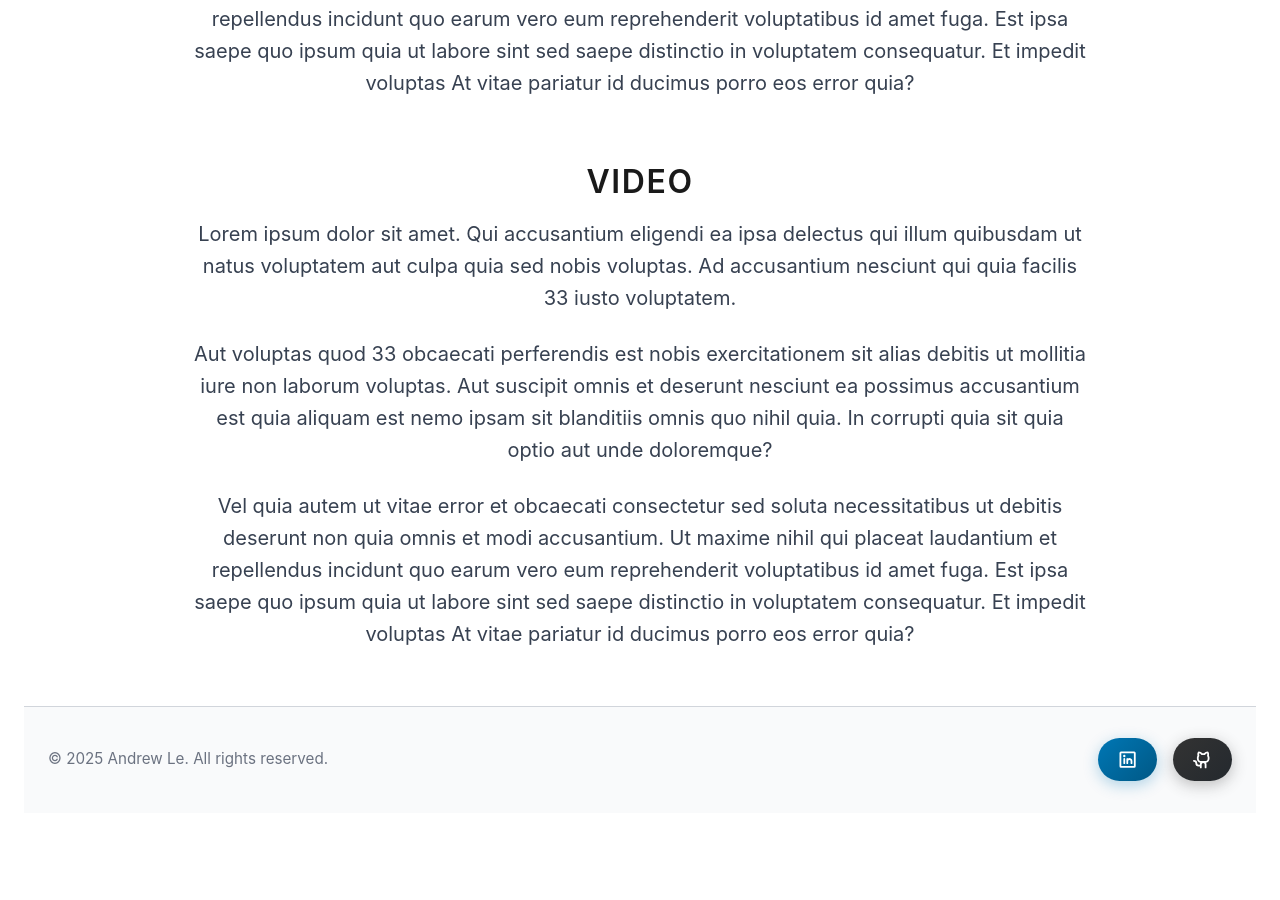
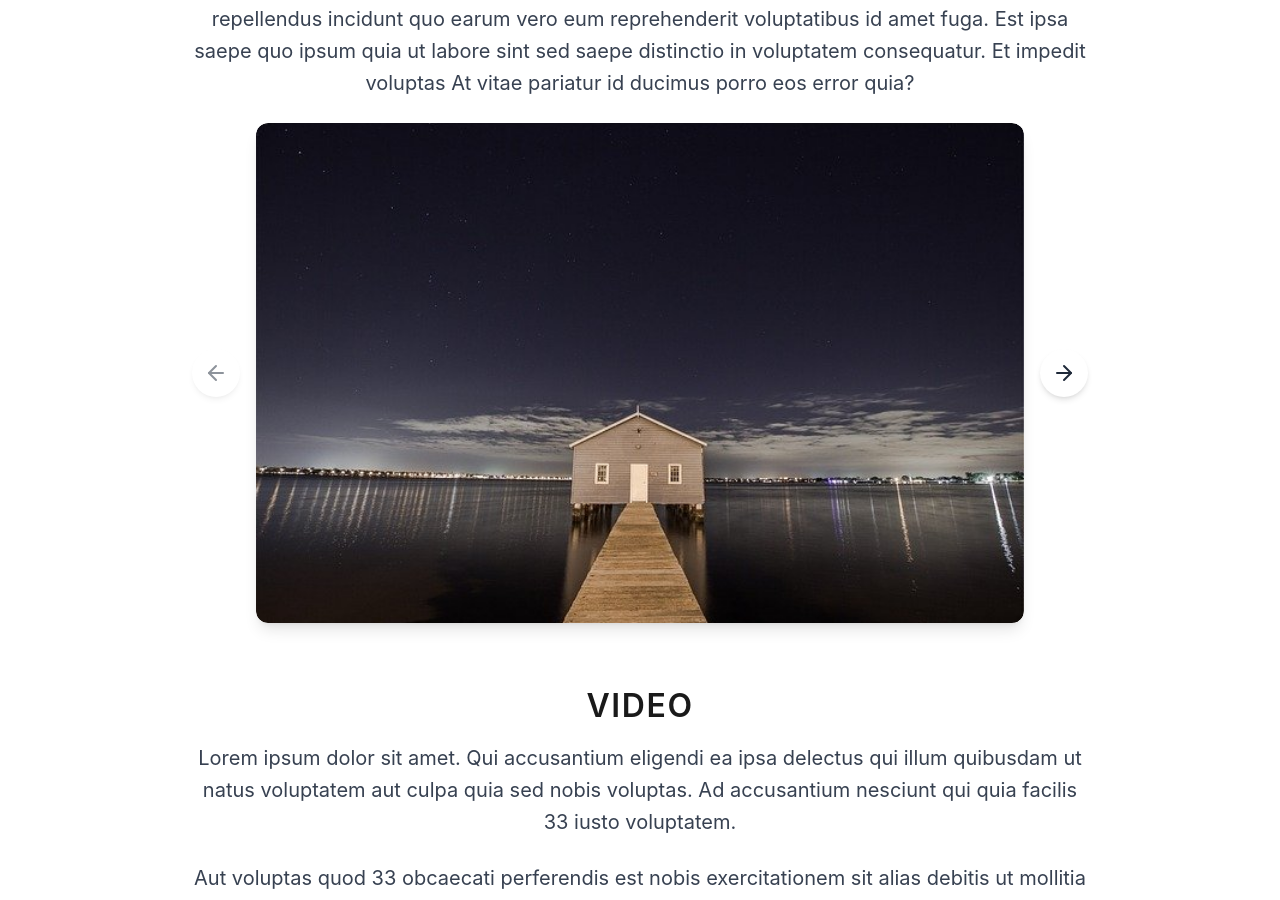
Before and after one commit to hieuristik/portfolio-site, a Next.js app: page /work in a window 1280 px wide. Shown: the part 1126-2026 px from the top of the page. Before the commit the page ends 1939 px from the top, so only its background shows below. Built offline with nearby package versions, Linux system fonts and the light colour scheme.

Commit message:
Photo gallery component added; separated and modularized components

```diff
--- a/src/app/work/page.js
+++ b/src/app/work/page.js
@@ -1,4 +1,5 @@
 import Footer from "@/components/Footer";
+import PhotoGallery from "@/components/PhotoGallery";
 import ProjectGrid from "@/components/ProjectGrid";
 
 const DEV_PROJECTS = [
@@ -64,8 +65,7 @@ export default function Work() {
 
           <h1 id="photography" className="mt-16 text-3xl font-bold">PHOTOGRAPHY</h1>
           <p>Lorem ipsum dolor sit amet. Qui accusantium eligendi ea ipsa delectus qui illum quibusdam ut natus voluptatem aut culpa quia sed nobis voluptas. Ad accusantium nesciunt qui quia facilis 33 iusto voluptatem. </p><p>Aut voluptas quod 33 obcaecati perferendis est nobis exercitationem sit alias debitis ut mollitia iure non laborum voluptas. Aut suscipit omnis et deserunt nesciunt ea possimus accusantium est quia aliquam est nemo ipsam sit blanditiis omnis quo nihil quia. In corrupti quia sit quia optio aut unde doloremque? </p><p>Vel quia autem ut vitae error et obcaecati consectetur sed soluta necessitatibus ut debitis deserunt non quia omnis et modi accusantium. Ut maxime nihil qui placeat laudantium et repellendus incidunt quo earum vero eum reprehenderit voluptatibus id amet fuga. Est ipsa saepe quo ipsum quia ut labore sint sed saepe distinctio in voluptatem consequatur. Et impedit voluptas At vitae pariatur id ducimus porro eos error quia? </p>
-
-
+          <PhotoGallery />
           <h1 id="video" className="mt-16 text-3xl font-bold">VIDEO</h1>
           <p>Lorem ipsum dolor sit amet. Qui accusantium eligendi ea ipsa delectus qui illum quibusdam ut natus voluptatem aut culpa quia sed nobis voluptas. Ad accusantium nesciunt qui quia facilis 33 iusto voluptatem. </p><p>Aut voluptas quod 33 obcaecati perferendis est nobis exercitationem sit alias debitis ut mollitia iure non laborum voluptas. Aut suscipit omnis et deserunt nesciunt ea possimus accusantium est quia aliquam est nemo ipsam sit blanditiis omnis quo nihil quia. In corrupti quia sit quia optio aut unde doloremque? </p><p>Vel quia autem ut vitae error et obcaecati consectetur sed soluta necessitatibus ut debitis deserunt non quia omnis et modi accusantium. Ut maxime nihil qui placeat laudantium et repellendus incidunt quo earum vero eum reprehenderit voluptatibus id amet fuga. Est ipsa saepe quo ipsum quia ut labore sint sed saepe distinctio in voluptatem consequatur. Et impedit voluptas At vitae pariatur id ducimus porro eos error quia? </p>
         </div>
--- a/src/components/ArrowButton.js
+++ b/src/components/ArrowButton.js
@@ -1,14 +1,13 @@
-// ArrowButton.jsx
 import { ArrowLeft, ArrowRight } from "lucide-react";
 
-export default function ArrowButton({ direction = "left", onClick }) {
+export default function ArrowButton({ direction, onClick }) {
   const Icon = direction === "left" ? ArrowLeft : ArrowRight;
   const positionClass = direction === "left" ? "left-4" : "right-4";
 
   return (
     <button
       onClick={onClick}
-      className={`hidden md:flex items-center justify-center absolute ${positionClass} z-10 bg-white rounded-full p-3 shadow-lg hover:scale-110 transition`}
+      className={`absolute top-1/2 -translate-y-1/2 ${positionClass} z-10 bg-white rounded-full p-3 shadow-lg hover:scale-110 transition`}
     >
       <Icon size={28} />
     </button>
--- /dev/null
+++ b/src/components/PhotoGallery.js
@@ -0,0 +1,65 @@
+"use client";
+
+import React, { useState } from 'react';
+import PhotoItem from './PhotoItem';
+import { ArrowLeft, ArrowRight } from 'lucide-react';
+
+const images = [
+  '/images/gallery/01.jpg',
+  '/images/gallery/02.jpg',
+  '/images/gallery/03.jpg',
+  '/images/gallery/04.jpg',
+  '/images/gallery/05.jpg'
+];
+
+const PhotoGallery = () => {
+  const [currentIndex, setCurrentIndex] = useState(0);
+
+  const handlePrev = () => {
+    if (currentIndex > 0) {
+      setCurrentIndex(currentIndex - 1);
+    }
+  };
+
+  const handleNext = () => {
+    if (currentIndex < images.length - 1) {
+      setCurrentIndex(currentIndex + 1);
+    }
+  };
+
+  return (
+    <div className="relative w-full max-w-5xl mx-auto flex items-center">
+
+      {/* Left Arrow */}
+      <button
+        onClick={handlePrev}
+        disabled={currentIndex === 0}
+        className={`p-3 rounded-full shadow-md bg-white hover:bg-gray-100 transition ${
+          currentIndex === 0 ? 'opacity-50 cursor-not-allowed' : ''
+        }`}
+        style={{ marginRight: '1rem' }}
+      >
+        <ArrowLeft className="text-gray-800" />
+      </button>
+
+      {/* Photo Container */}
+      <div className="flex-1 overflow-hidden rounded-xl shadow-lg">
+        <PhotoItem src={images[currentIndex]} />
+      </div>
+
+      {/* Right Arrow */}
+      <button
+        onClick={handleNext}
+        disabled={currentIndex === images.length - 1}
+        className={`p-3 rounded-full shadow-md bg-white hover:bg-gray-100 transition ${
+          currentIndex === images.length - 1 ? 'opacity-50 cursor-not-allowed' : ''
+        }`}
+        style={{ marginLeft: '1rem' }}
+      >
+        <ArrowRight className="text-gray-800" />
+      </button>
+    </div>
+  );
+};
+
+export default PhotoGallery;
--- a/src/components/PhotoItem.js
+++ b/src/components/PhotoItem.js
@@ -1,19 +1,15 @@
-// PhotoItem.jsx
-import Image from "next/image";
+import React from 'react';
 
-export default function PhotoItem({ src, alt = "", onClick }) {
+const PhotoItem = ({ src }) => {
   return (
-    <div
-      onClick={onClick}
-      className="w-full h-full flex justify-center items-center cursor-pointer transition-transform duration-300 hover:scale-[1.02]"
-    >
-      <Image
+    <div className="w-full h-[500px]">
+      <img
         src={src}
-        alt={alt}
-        width={1000}
-        height={600}
-        className="rounded-2xl shadow-xl object-contain max-h-[80vh] w-full"
+        alt="Gallery Item"
+        className="w-full h-full object-cover rounded-xl"
       />
     </div>
   );
-}
+};
+
+export default PhotoItem;
```
